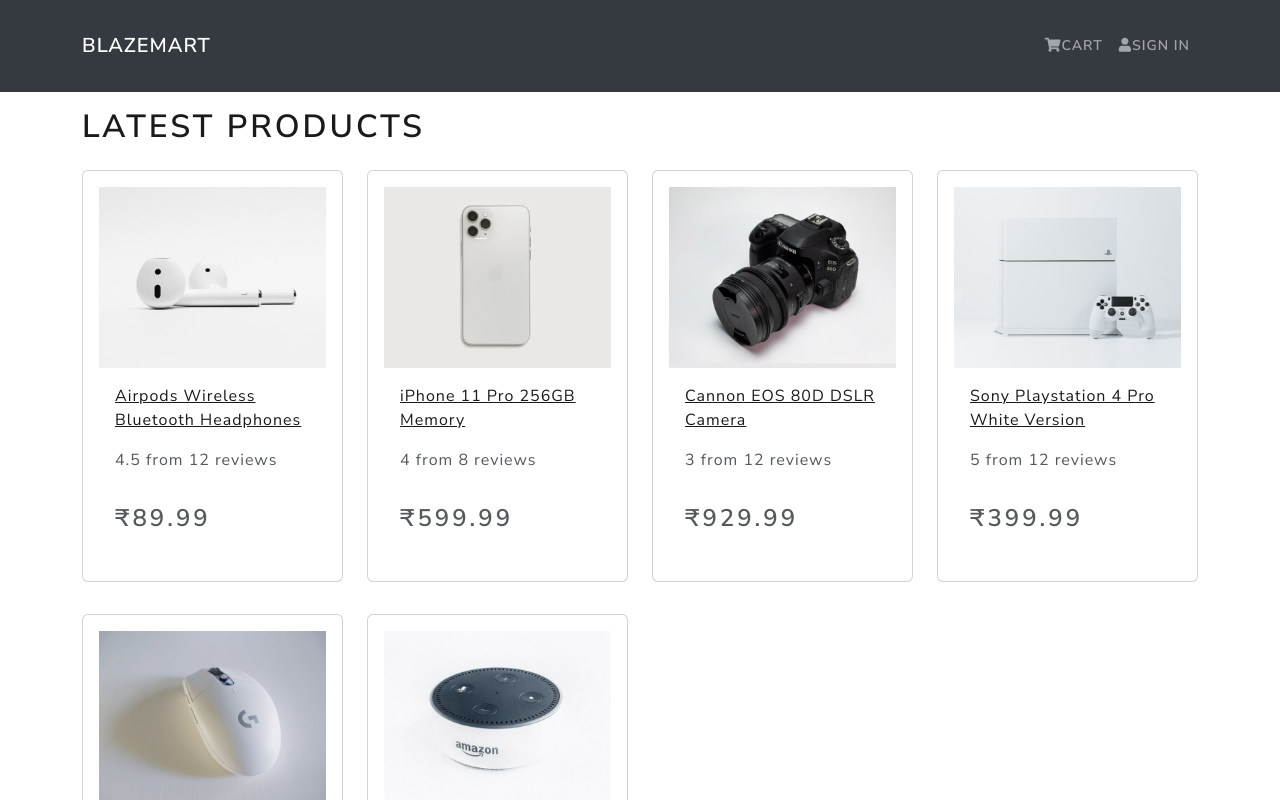
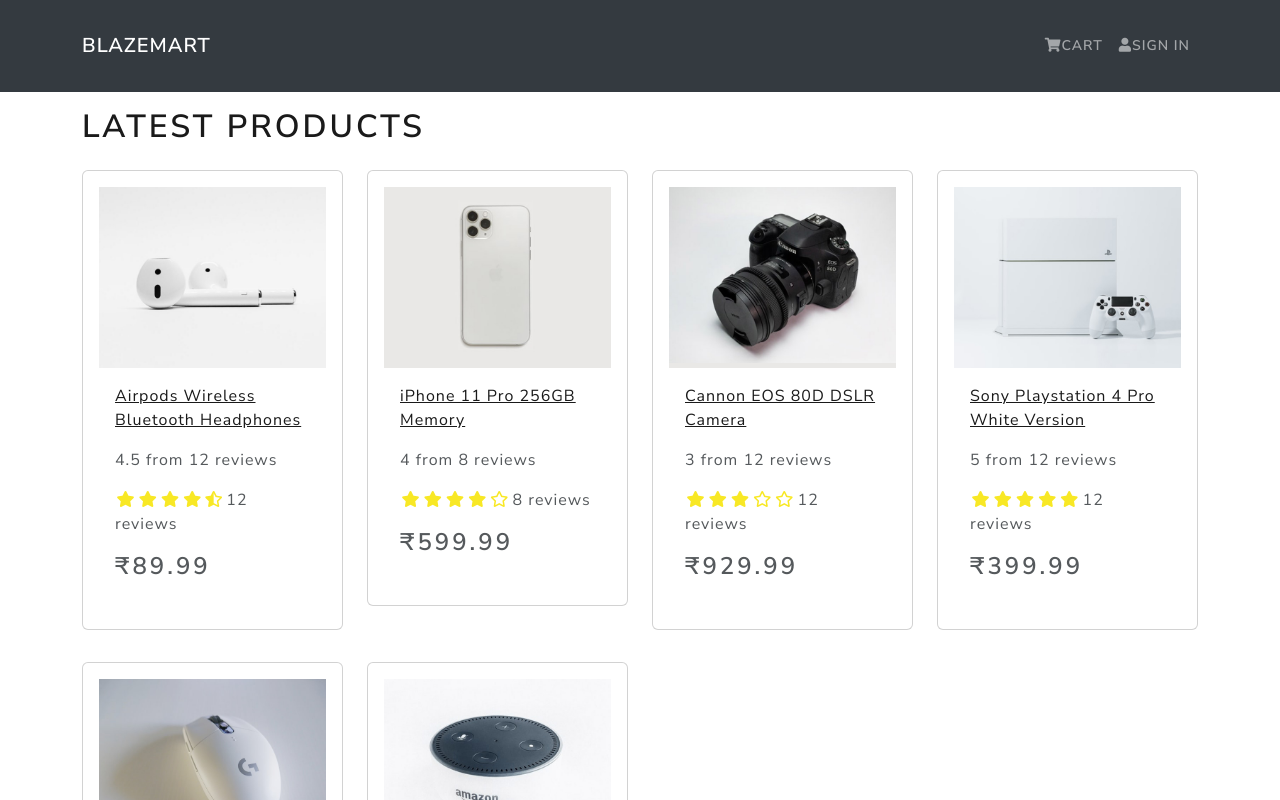
Before and after one commit to ayushblaze/BlazeMart-MERN, a React (Create React App) app in the folder frontend/: page /product/1 in a window 1280 px wide. Shown: the top 800 px of the page. Built offline with nearby package versions, Linux system fonts and the light colour scheme.

Commit message:
Added the Ratings component (renders stars based on value)

```diff
--- a/frontend/src/components/Product.js
+++ b/frontend/src/components/Product.js
@@ -1,4 +1,5 @@
 import React from "react";
+import Rating from "./Rating";
 import { Card } from "react-bootstrap";
 
 const Product = ({ product }) => {
@@ -21,6 +22,13 @@
           </div>
         </Card.Text>
 
+        <Card.Text as="div">
+          <Rating
+            value={product.rating}
+            text={`${product.numReviews} reviews`}
+          />
+        </Card.Text>
+
         <Card.Text as="h3">₹{product.price}</Card.Text>
       </Card.Body>
     </Card>
--- /dev/null
+++ b/frontend/src/components/Rating.js
@@ -0,0 +1,77 @@
+import React from "react";
+import PropTypes from "prop-types";
+
+const Rating = ({ value, text, color }) => {
+  return (
+    <div className="rating">
+      <span>
+        <i style={{ color }}
+          className={
+            value >= 1
+              ? "fas fa-star"
+              : value >= 0.5
+              ? "fas fa-star-half-alt"
+              : "far fa-star"
+          }
+        ></i>
+      </span>
+      <span>
+        <i style={{ color }}
+          className={
+            value >= 2
+              ? "fas fa-star"
+              : value >= 1.5
+              ? "fas fa-star-half-alt"
+              : "far fa-star"
+          }
+        ></i>
+      </span>
+      <span>
+        <i style={{ color }}
+          className={
+            value >= 3
+              ? "fas fa-star"
+              : value >= 2.5
+              ? "fas fa-star-half-alt"
+              : "far fa-star"
+          }
+        ></i>
+      </span>
+      <span>
+        <i style={{ color }}
+          className={
+            value >= 4
+              ? "fas fa-star"
+              : value >= 3.5
+              ? "fas fa-star-half-alt"
+              : "far fa-star"
+          }
+        ></i>
+      </span>
+      <span>
+        <i style={{ color }}
+          className={
+            value >= 5
+              ? "fas fa-star"
+              : value >= 4.5
+              ? "fas fa-star-half-alt"
+              : "far fa-star"
+          }
+        ></i>
+      </span>
+      <span>{text && text}</span>
+    </div>
+  );
+};
+
+Rating.defaultProps = {
+  color: "#f8e825",
+};
+
+Rating.propTypes = {
+  value: PropTypes.number.isRequired,
+  text: PropTypes.string.isRequired,
+  color: PropTypes.string,
+};
+
+export default Rating;
--- a/frontend/src/screens/HomeScreen.js
+++ b/frontend/src/screens/HomeScreen.js
@@ -9,7 +9,7 @@
       <h1>Latest Products</h1>
       <Row>
         {products.map((product) => (
-          <Col sm={12} md={6} lg={4} xl={3}>
+          <Col key={product._id} sm={12} md={6} lg={4} xl={3}>
             <Product product={product} />
           </Col>
         ))}
```
